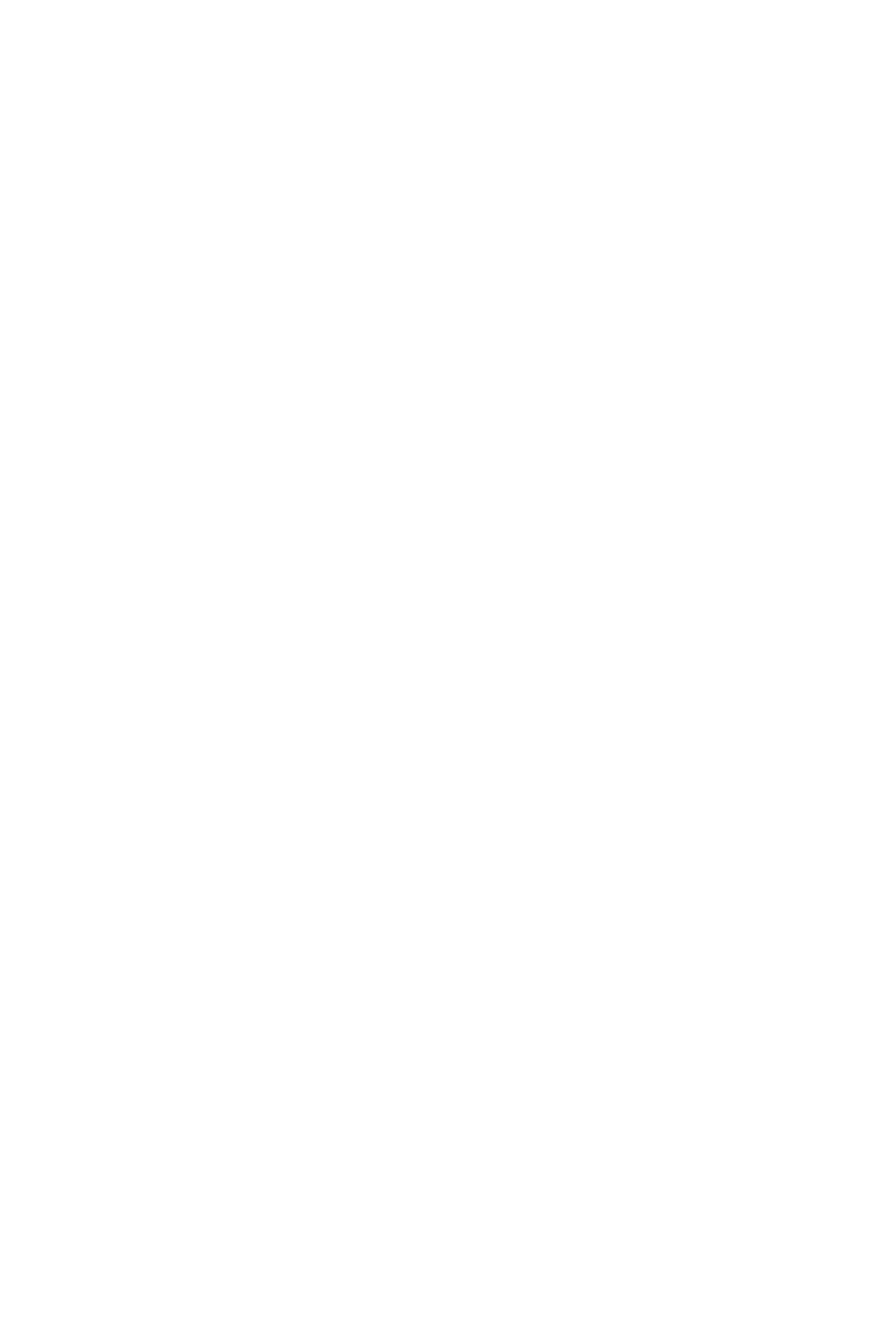
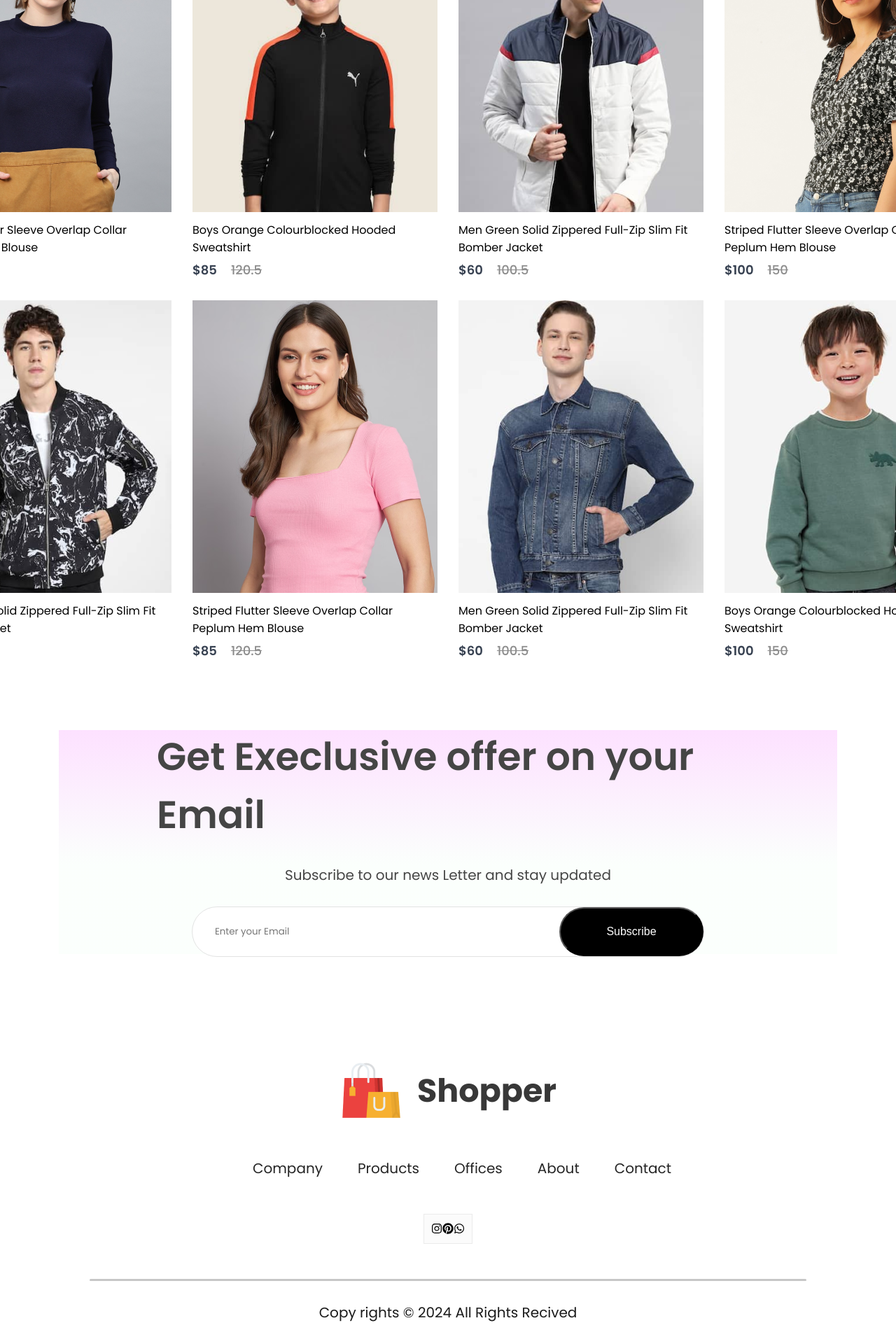
Before and after one commit to Daveram1714/E-commers-Site, a React (Create React App) app: page / in a window 1280 px wide. Shown: the part 2515-4435 px from the top of the page at 70% size. Before the commit the page ends 2247 px from the top, so only its background shows below. Built offline with nearby package versions, Linux system fonts and the light colour scheme.

Commit message:
Created NewCollections , NewsLetter, and added Footer component

```diff
--- a/src/App.js
+++ b/src/App.js
@@ -7,6 +7,7 @@ import Product from './Pages/Product'
 import Cart from './Pages/Cart'
 import LoginSignup from './Pages/LoginSignup'
 import Missing from './Missing'
+import Footer from './Component/Footer/Footer'
 
 const App = () => {
 
@@ -28,6 +29,7 @@ const App = () => {
       <Route path = '*' element ={<Missing />} />
 
     </Routes>
+    <Footer />
     </div>
   )
 }
--- /dev/null
+++ b/src/Component/Footer/Footer.css
@@ -0,0 +1,65 @@
+.footer{
+    display: flex;
+    flex-direction: column;
+    justify-content: center;
+    align-items: center;
+    gap: 50px;
+
+}
+.footer-logo{
+    display: flex;
+    align-items: center;
+    gap: 20px;
+
+}
+.footer-logo p{
+    color: #383838;
+    font-size: 46px;
+    font-weight: 700;
+
+}
+
+.footer-links{
+    display: flex;
+    list-style: none;
+    gap: 50px;
+    color: #252525;
+    font-size: 20px;
+
+}
+
+.footer-links li{
+    cursor: pointer;
+
+}
+
+.footer-social-icons{
+    display: flex;
+    gap: 20px;
+
+}
+.footer-icons-container{
+    padding: 10px;
+    padding-bottom: 6px;
+    background: #fbfbfb;
+    border: 1px solid  #ebebeb;
+}
+.footer-copyright{
+    display: flex;
+    flex-direction: column;
+    align-items: center;
+    gap: 30px;
+    width: 100%;
+    margin-bottom: 30px;
+    color: #1a1a1a;
+    font-size: 20px;
+}
+
+.footer-copyright hr{
+    width: 80%;
+    border: none;
+    border-radius: 10px;
+    height: 3px;
+    background: #c7c7c7;
+
+}
--- /dev/null
+++ b/src/Component/Footer/Footer.jsx
@@ -0,0 +1,43 @@
+import React from 'react'
+import './Footer.css'
+import footer_logo from '../Asserts/logo_big.png'
+import { FaInstagram } from "react-icons/fa";
+import { FaPinterest } from "react-icons/fa";
+import { FaWhatsapp } from "react-icons/fa";
+
+
+
+const Footer = () => {
+const today = new Date();
+
+  return (
+    <div className='footer'>
+        <div className="footer-logo">
+        <img src={footer_logo} />
+        <p>Shopper</p>
+        </div>
+    <ul className="footer-links">
+        <li> Company</li>
+        <li> Products</li>
+        <li> Offices</li>
+        <li> About</li>
+        <li> Contact</li>
+    </ul>
+    <div className="footer-social-icons">
+        <div className="footer-icons-container">
+        <FaInstagram />
+        <FaPinterest />
+        <FaWhatsapp />
+        </div>
+
+    </div>
+
+    <div className="footer-copyright">
+        <hr />
+        <p> Copy rights &copy; {today.getFullYear()} All Rights Recived</p>
+    </div>
+    </div>
+  )
+}
+
+export default Footer
--- /dev/null
+++ b/src/Component/NewCollections/NewCollections.css
@@ -0,0 +1,28 @@
+.new-collections{
+    display: flex;
+    flex-direction: column;
+    align-items: center;
+    gap: 10px;
+margin-bottom: 100px;
+}
+
+.new-collections h1{
+    color: #171717;
+    font-size: 50px;
+    font-weight: 50px;
+
+}
+
+.new-collections hr{
+    width: 200px;
+    height: 6px;
+    border-radius: 10px;
+    background: #252525;
+}
+
+.collections{
+    display: grid;
+    grid-template-columns: 1fr 1fr 1fr 1fr;
+    margin-top: 50px;
+    gap: 30px;
+}
--- /dev/null
+++ b/src/Component/NewCollections/NewCollections.jsx
@@ -0,0 +1,28 @@
+import React from 'react'
+import './NewCollections.css'
+import new_collections from '../Asserts/new_collections'
+import Item from "../Items/Item"
+
+const NewCollections = () => {
+  return (
+    <div className='new-collections'>
+        <h1>New Collections</h1>
+        <hr />
+        <div className="collections">
+            {new_collections.map((item,i) =>
+            {return <Item
+                key = {i}
+                id = {item.id}
+                name = {item.name}
+                image = {item.image}
+                new_price = {item.new_price}
+                old_price = {item.old_price}
+            />}
+            )}
+        </div>
+
+    </div>
+  )
+}
+
+export default NewCollections
--- /dev/null
+++ b/src/Component/NewsLetter/NewsLetter.css
@@ -0,0 +1,53 @@
+.news-letter{
+    width: 65%;
+    height: 40vh;
+    display: flex;
+    flex-direction: column;
+    align-items: center;
+    justify-content: center;
+    margin: auto;
+    padding: 0px 140px;
+    margin-bottom: 150px;
+    background: linear-gradient(180deg, #fde1ff 0%,#e1ffea22 60%);
+    gap: 30px;
+}
+
+.news-letter h1{
+    color: #454545;
+    font-size: 55px;
+    font-weight: 600;
+}
+
+.news-letter p{
+    color: #454545;
+    font-size: 20px;
+
+}
+
+.news-letter div{
+    display: flex;
+    align-items: center;
+    justify-content: space-between;
+    background: white;
+    width: 730px;
+    height: 70px;
+    border-radius: 80px;
+    border: 1px solid #e3e3e3;
+}
+.news-letter input{
+    width: 500px;
+    margin-left: 30px;
+    border: none;
+    outline: none;
+    color: #616161;
+    font-family: Poppins;
+}
+.news-letter div button{
+    width: 210px;
+    height: 70px;
+    border-radius: 80px;
+    background: black;
+    color: white;
+    font-size: 16px;
+    cursor: pointer;
+}
--- /dev/null
+++ b/src/Component/NewsLetter/NewsLetter.jsx
@@ -0,0 +1,17 @@
+import React from 'react'
+import './NewsLetter.css'
+
+const  NewsLetter = () => {
+  return (
+    <div className='news-letter'>
+        <h1>Get Execlusive offer on your Email</h1>
+        <p>Subscribe to our news Letter and stay updated</p>
+        <div>
+            <input type="email" placeholder="Enter your Email"/>
+            <button>Subscribe</button>
+        </div>
+    </div>
+  )
+}
+
+export default  NewsLetter
--- a/src/Pages/Shop.jsx
+++ b/src/Pages/Shop.jsx
@@ -2,6 +2,8 @@ import React from 'react'
 import Hero from '../Component/Hero/Hero'
 import Popular from '../Component/Popular/Popular'
 import Offers from '../Component/Offers/Offers'
+import NewCollections from '../Component/NewCollections/NewCollections'
+import NewsLetter from '../Component/NewsLetter/NewsLetter'
 
 
 const Shop = () => {
@@ -10,6 +12,8 @@ const Shop = () => {
       <Hero />
       <Popular />
       <Offers />
+      <NewCollections />
+      <NewsLetter />
 
     </div>
   )
```
